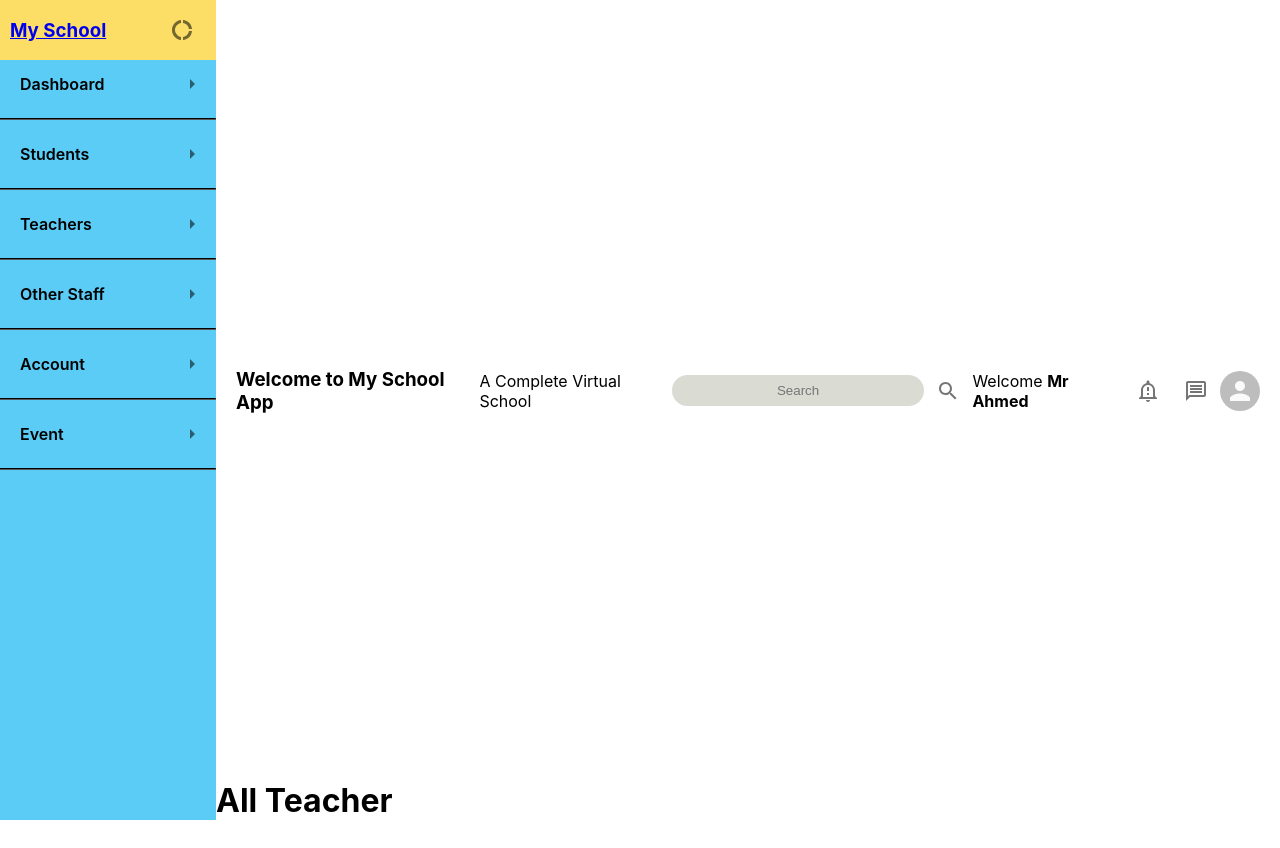
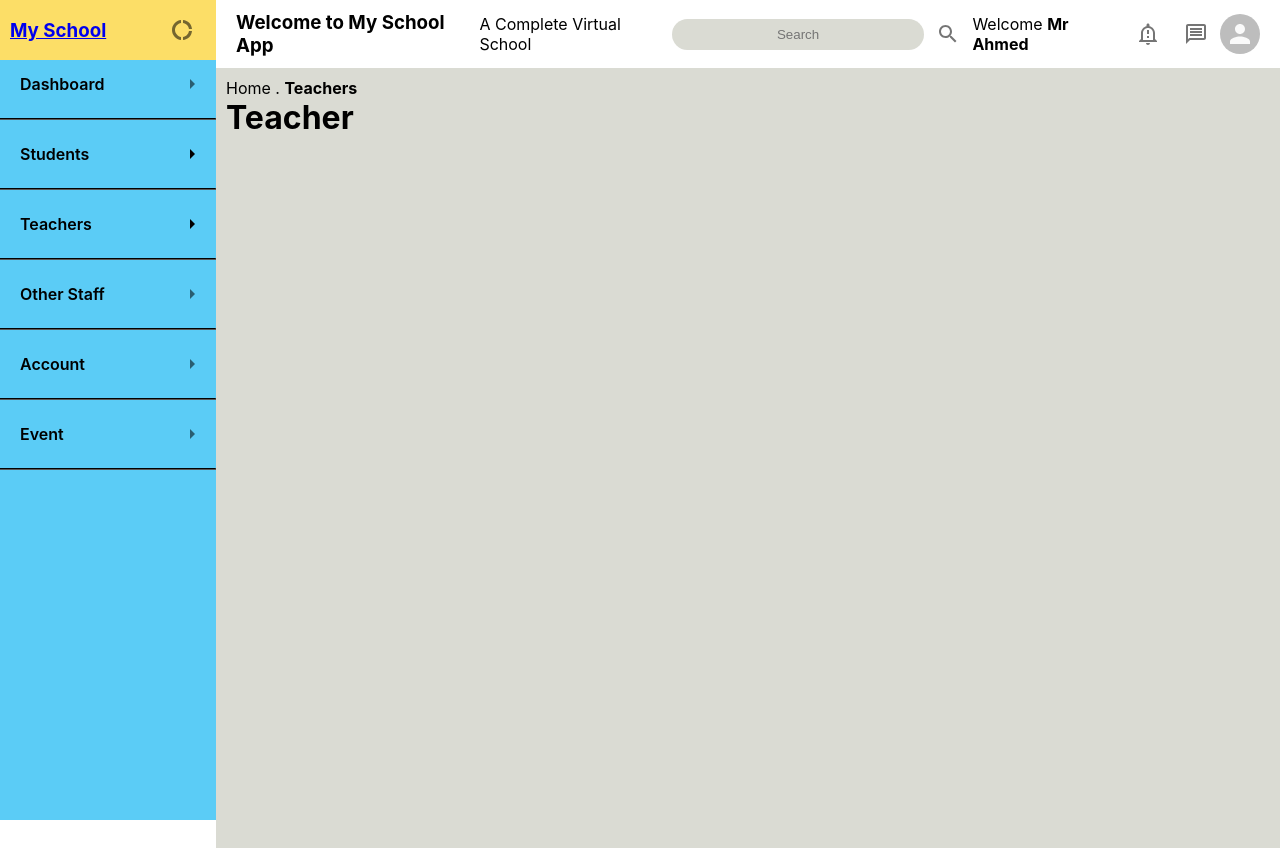
Before and after one commit to Shaheryar123/school-app, a React (Create React App) app: page /teachers in a window 1280 px wide. Before the commit the page ends 820 px from the top, so only its background shows below. Built offline with nearby package versions, Linux system fonts and the light colour scheme.

Commit message:
Adding DropDown

```diff
--- a/src/AllStudents.js
+++ b/src/AllStudents.js
@@ -1,4 +1,3 @@
-import React from 'react'
 import './AllStudents.css'
 import Student from './Student'
 const AllStudents = () => {
--- /dev/null
+++ b/src/AllTeachers.css
@@ -0,0 +1,5 @@
+.allTeachers {
+  padding: 10px;
+  height: 95vh;
+  background-color: #dadbd3;
+}
--- /dev/null
+++ b/src/AllTeachers.js
@@ -0,0 +1,14 @@
+import './AllTeachers.css'
+import Teacher from './Teacher'
+const AllTeachers = () => {
+    return (
+
+        <div className='allTeachers'>
+            <p>Home . <strong>Teachers</strong></p>
+            <Teacher />
+                      </div>
+
+    )
+}
+
+export default AllTeachers
--- a/src/App.js
+++ b/src/App.js
@@ -3,6 +3,7 @@ import './App.css';
 import Home from './Home';
 import Header from './Header';
 import AllStudents from './AllStudents';
+import AllTeachers from './AllTeachers';
 import CreateStudent from './CreateStudent'
 import { BrowserRouter as Router, Switch, Route } from 'react-router-dom'
 
@@ -16,7 +17,7 @@ function App()
         <Navbar />
       <div className = 'appHeader'>
         <Header />
-        <h1>Create New Teacher</h1>
+        <h1>Create Teahcer</h1>
         </div>
         </div>
         </Route>
@@ -25,7 +26,7 @@ function App()
         <Navbar />
       <div className = 'appHeader'>
         <Header />
-        <h1>All Teacher</h1>
+        <AllTeachers />
         </div>
         </div>
           </Route>
--- a/src/Navbar.js
+++ b/src/Navbar.js
@@ -1,30 +1,11 @@
 import './navbar.css'
 import DonutLargeIcon from '@material-ui/icons/DonutLarge';
-import { IconButton, Menu, MenuList } from '@material-ui/core';
+import { IconButton,} from '@material-ui/core';
 import ArrowRightIcon from '@material-ui/icons/ArrowRight';
-import { useState } from 'react';
 import { Link } from 'react-router-dom';
 const Navbar = () =>
 {
-    const [dropDownStudent, setDropDownStudent] = useState(null)
-    const [dropDownTeacher, setDropDownTeacher] = useState(null)
-    const handleDropDown = e =>
-    {
-        setDropDownStudent(e.currentTarget)
-    }
-    const handleDropDownTeacher = e =>
-    {
-        setDropDownTeacher(e.currentTarget)
-    }
 
-    const handleMenuClose = () =>
-    {
-        setDropDownStudent(null)
-    }
-    const handleMenuCloseTeacher = () =>
-    {
-        setDropDownTeacher(null)
-    }
     return (
         <div className='navbar' >
             <Link to ='/'>
@@ -45,32 +26,36 @@ const Navbar = () =>
                 <hr></hr>
                 <div className ='navbarBodyElement' >
                 <p>Students</p>
+                <div className ='dropdown'>
                     <IconButton>
-                    <ArrowRightIcon  onMouseOver ={handleDropDown} disableRipple />
+                    <ArrowRightIcon className ="dropbtn"/>
                     </IconButton>
-                    <Menu  className ='dropdown'  id ='menu' onClick = {handleMenuClose} dropDown ={dropDownStudent} open = {Boolean(dropDownStudent)}>
+                        <div className="dropdown-content">
                         <Link to ='/students'>
-                        <MenuList className='dropdownElement'>All Students</MenuList>
+                            <p>All Student</p>
                             </Link>
                             <Link to ='/createstudent'>
-                        <MenuList className ='dropdownElement'>Add new Student</MenuList>
+                            <p >Create New Student</p>
                         </Link>
-                    </Menu>
+                        </div>
+                        </div>
                 </div>
                 <hr></hr>
                 <div className ='navbarBodyElement'>
                 <p>Teachers</p>
+                <div className ='dropdown'>
                     <IconButton>
-                    <ArrowRightIcon onMouseOver ={handleDropDownTeacher} disableRipple/>
+                    <ArrowRightIcon className ="dropbtn"/>
                     </IconButton>
-                    <Menu  className ='dropdown'  id ='menu' onClick = {handleMenuCloseTeacher} dropDown ={dropDownTeacher} open = {Boolean(dropDownTeacher)}>
+                        <div className="dropdown-content">
                         <Link to ='/teachers'>
-                        <MenuList className='dropdownElement'>All Teacher</MenuList>
+                        <p >All Teachers</p>
                             </Link>
                             <Link to ='/createteacher'>
-                        <MenuList className ='dropdownElement'>Add new Teacher</MenuList>
+                            <p>Create New Teacher</p>
                             </Link>
-                    </Menu>
+                        </div>
+                        </div>
                 </div>
                 <hr></hr>
                 <div className ='navbarBodyElement'>
--- /dev/null
+++ b/src/Teacher.js
@@ -0,0 +1,11 @@
+import React from 'react'
+
+const Teacher = () => {
+    return (
+        <div>
+            <h1>Teacher</h1>
+        </div>
+    )
+}
+
+export default Teacher
--- a/src/navbar.css
+++ b/src/navbar.css
@@ -11,12 +11,7 @@
   height: 5vh;
   cursor: pointer;
 }
-.dropdown {
-  font-size: 1em;
-  cursor: pointer;
 
-  margin: -250px 0px 0px 250px;
-}
 .dropdownElement {
   background-color: #5bccf6;
 }
@@ -40,3 +35,50 @@
   margin-left: -40px;
   border-color: rgb(88, 88, 88);
 }
+.dropbtn {
+  background-color: #5bccf6;
+  color: black;
+  font-size: 16px;
+  border: none;
+}
+
+/* The container <div> - needed to position the dropdown content */
+.dropdown {
+  position: relative;
+  display: flex;
+}
+
+/* Dropdown Content (Hidden by Default) */
+.dropdown-content {
+  display: none;
+  position: absolute;
+  background-color: #f1f1f1;
+  min-width: 200px;
+  box-shadow: 0px 8px 16px 0px rgba(0, 0, 0, 0.2);
+  z-index: 1;
+  margin: 0px 10px 0px 45px;
+}
+
+/* Links inside the dropdown */
+.dropdown-content p {
+  background-color: #5bccf6;
+  color: black;
+  padding: 10px;
+  text-decoration: none;
+  display: block;
+}
+
+/* Change color of dropdown links on hover */
+.dropdown-content p:hover {
+  background-color: #40add4;
+}
+
+/* Show the dropdown menu on hover */
+.dropdown:hover .dropdown-content {
+  display: block;
+}
+
+/* Change the background color of the dropdown button when the dropdown content is shown */
+.dropdown:hover .dropbtn {
+  background-color: #5bccf6;
+}
```
Lines whose indentation alone changed are shown as unchanged.
